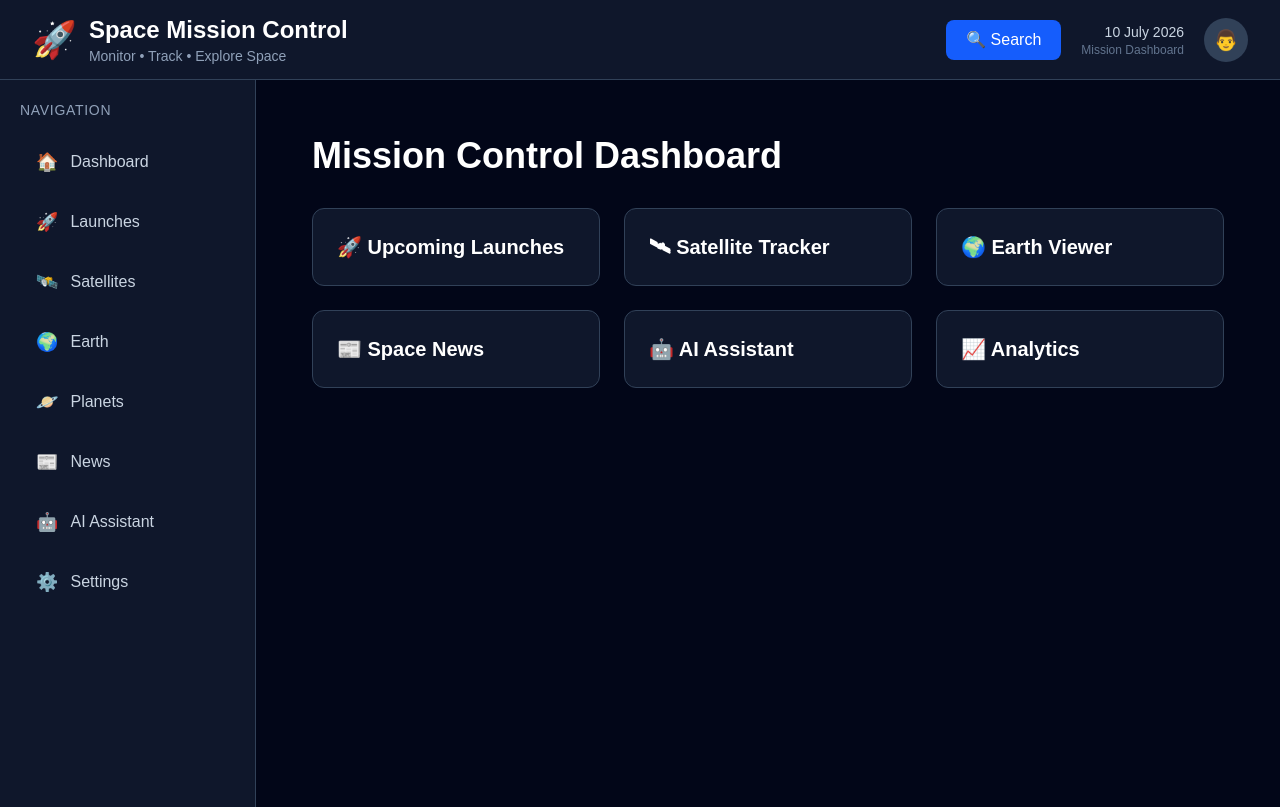
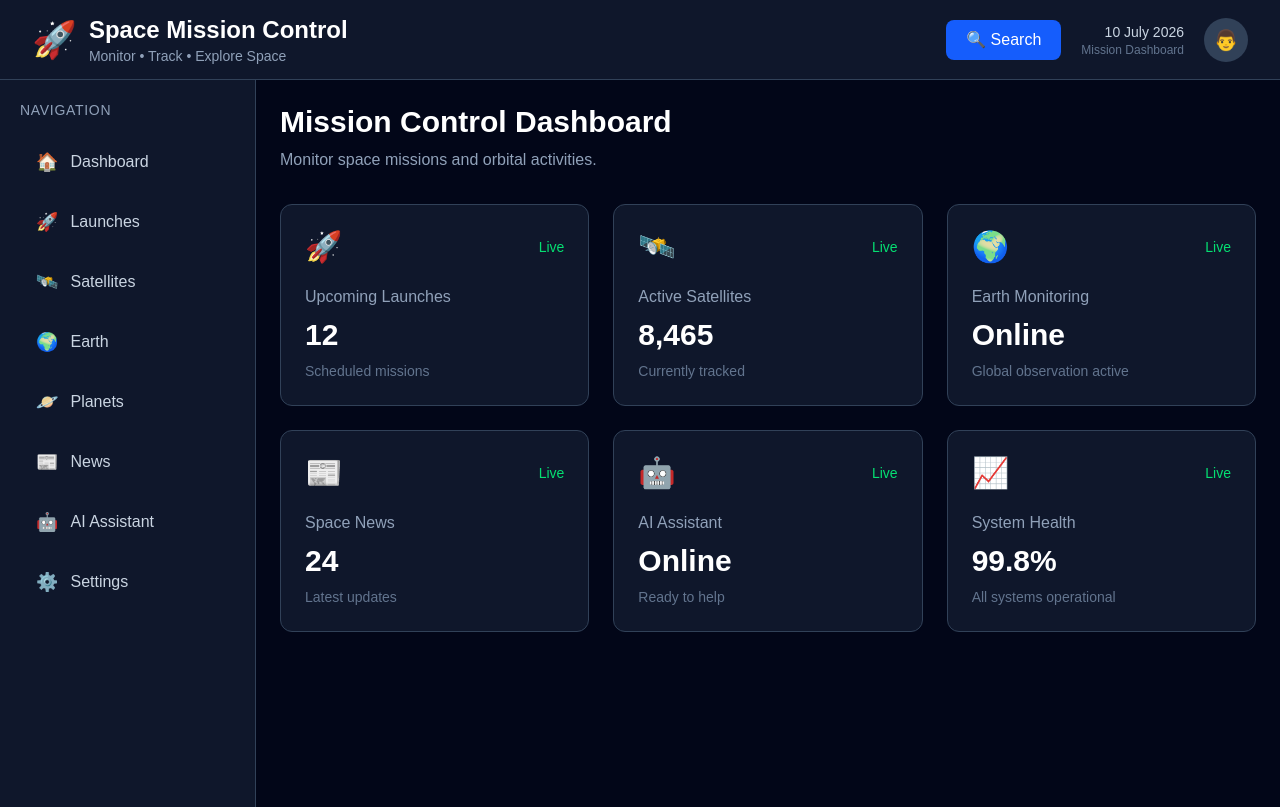
Before and after one commit to pragatipandey-tech/Space-Mission-Control, a React (Vite) app in the folder frontend/: page / in a window 1280 px wide. Built offline with nearby package versions, Linux system fonts and the light colour scheme.

Commit message:
feat: create reusable dashboard card component

```diff
--- /dev/null
+++ b/frontend/src/components/dashboard/DashboardCard.tsx
@@ -0,0 +1,37 @@
+type DashboardCardProps = {
+  title: string;
+  value: string;
+  description: string;
+  icon: string;
+};
+
+export default function DashboardCard({
+  title,
+  value,
+  description,
+  icon,
+}: DashboardCardProps) {
+  return (
+    <div className="rounded-xl border border-slate-700 bg-slate-900 p-6 transition-all duration-300 hover:-translate-y-1 hover:border-blue-500">
+      <div className="flex items-center justify-between">
+        <span className="text-3xl">{icon}</span>
+
+        <span className="text-sm text-green-400">
+          Live
+        </span>
+      </div>
+
+      <h2 className="mt-5 text-slate-400">
+        {title}
+      </h2>
+
+      <p className="mt-2 text-3xl font-bold text-white">
+        {value}
+      </p>
+
+      <p className="mt-2 text-sm text-slate-500">
+        {description}
+      </p>
+    </div>
+  );
+}
--- a/frontend/src/pages/Dashboard.tsx
+++ b/frontend/src/pages/Dashboard.tsx
@@ -1,29 +1,59 @@
+import DashboardCard from "../components/dashboard/DashboardCard";
+
 export default function Dashboard() {
-  const cards = [
-    "🚀 Upcoming Launches",
-    "🛰 Satellite Tracker",
-    "🌍 Earth Viewer",
-    "📰 Space News",
-    "🤖 AI Assistant",
-    "📈 Analytics",
-  ];
-
   return (
-    <main className="flex-1 bg-slate-950 p-8">
-      <h1 className="text-4xl font-bold text-white mb-8">
+    <div>
+      <h1 className="text-3xl font-bold">
         Mission Control Dashboard
       </h1>
 
-      <div className="grid grid-cols-1 md:grid-cols-2 xl:grid-cols-3 gap-6">
-        {cards.map((card) => (
-          <div
-            key={card}
-            className="rounded-xl border border-slate-700 bg-slate-900 p-6 hover:border-blue-500 hover:shadow-lg transition-all duration-300"
-          >
-            <h2 className="text-xl font-semibold text-white">{card}</h2>
-          </div>
-        ))}
+      <p className="mt-2 text-slate-400">
+        Monitor space missions and orbital activities.
+      </p>
+
+      <div className="mt-8 grid grid-cols-1 gap-6 md:grid-cols-2 xl:grid-cols-3">
+        <DashboardCard
+          icon="🚀"
+          title="Upcoming Launches"
+          value="12"
+          description="Scheduled missions"
+        />
+
+        <DashboardCard
+          icon="🛰️"
+          title="Active Satellites"
+          value="8,465"
+          description="Currently tracked"
+        />
+
+        <DashboardCard
+          icon="🌍"
+          title="Earth Monitoring"
+          value="Online"
+          description="Global observation active"
+        />
+
+        <DashboardCard
+          icon="📰"
+          title="Space News"
+          value="24"
+          description="Latest updates"
+        />
+
+        <DashboardCard
+          icon="🤖"
+          title="AI Assistant"
+          value="Online"
+          description="Ready to help"
+        />
+
+        <DashboardCard
+          icon="📈"
+          title="System Health"
+          value="99.8%"
+          description="All systems operational"
+        />
       </div>
-    </main>
+    </div>
   );
 }
```
